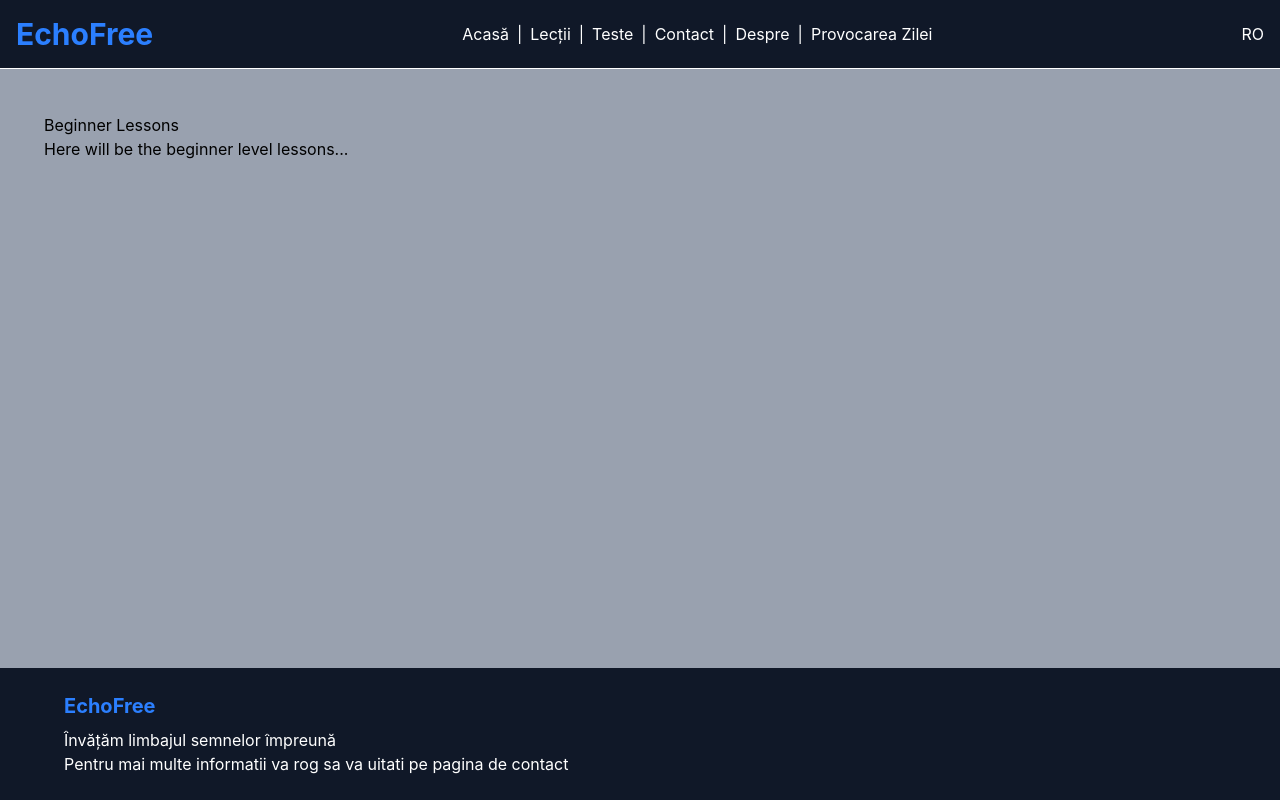
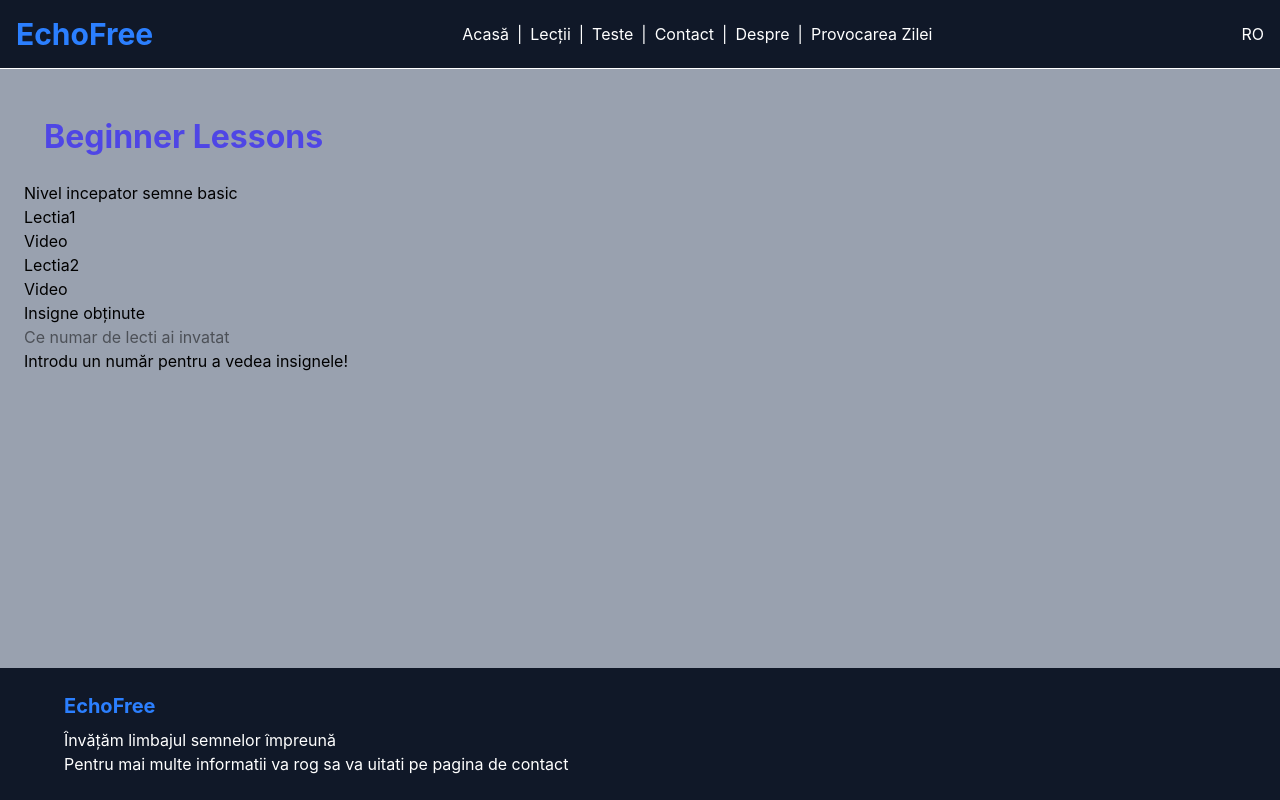
Before and after one commit to Racz-Emanuel/OneYearProject, a Vue app: page /beginner in a window 1280 px wide. Built offline with nearby package versions, Linux system fonts and the light colour scheme.

Commit message:
Am mai aduagat un computed si aranjat pagina de lecti

```diff
--- a/src/components/Acheivements.vue
+++ b/src/components/Acheivements.vue
@@ -1,43 +1,26 @@
+<script setup>
+import { computed, ref } from "vue"
+import BootstrapIcon from "@/components/BootStrapIcons.vue"
 
-<script setup>
-import { ref } from 'vue'
-import BootstrapIcon from '@/components/BootStrapIcons.vue'
-
-const inputValue = ref('')
-const achievements = ref([])
-
-const checkAchievements = (total) => {
-  const newAchievements = []
-  if (total >= 5) newAchievements.push({ name: 'Inceaptor', icon: 'award' })
-  if (total >= 10) newAchievements.push({ name: 'Intermediar', icon: 'star' })
-  if (total >= 20) newAchievements.push({ name: 'Maestru', icon: 'gem' })
-  achievements.value = newAchievements
-}
-
-const addLessons = () => {
-  const num = parseInt(inputValue.value)
-  if (!isNaN(num) && num > 0) {
-    checkAchievements(num)
-    inputValue.value = ''
-  }
-}
+const inputValue = ref("")
+const achievements = computed(() => {
+  const total = parseInt(inputValue.value)
+  if (isNaN(total) || total <= 0) return []
+  const result = []
+  if (total >= 5) result.push({ name: "Inceaptor", icon: "award" })
+  if (total >= 10) result.push({ name: "Intermediar", icon: "star" })
+  if (total >= 20) result.push({ name: "Maestru", icon: "gem" })
+  return result
+})
 </script>
 
 <template>
   <div>
     <h3>Insigne obținute</h3>
 
-
     <div>
-      <input
-        v-model="inputValue"
-        type="number"
-        placeholder="Ce numar de lecti ai invatat"
-
-      />
-      <button @click="addLessons">Verifică</button>
+      <input v-model="inputValue" type="number" placeholder="Ce numar de lecti ai invatat" />
     </div>
-
 
     <div v-if="achievements.length === 0">
       <p>Introdu un număr pentru a vedea insignele!</p>
--- a/src/components/Quote.vue
+++ b/src/components/Quote.vue
@@ -1,15 +1,18 @@
 <script setup>
-import { ref, onMounted } from 'vue'
+import { ref, onMounted } from "vue"
 
-const quote = ref('')
-const author = ref('')
+const quote = ref("")
+const author = ref("")
 
 const quotes = [
-  { text: 'Fiecare semn învățat este o punte către o conversație nouă.', author: 'EchoFree' },
-  { text: 'Limbajul semnelor nu vorbește doar cu mâinile, ci și cu inima.', author: 'Anonim' },
-  { text: 'Învățarea unui semn durează o clipă. Impactul lui durează o viață.', author: 'EchoFree' },
-  { text: 'Nu ești niciodată prea bătrân să înveți un semn nou.', author: 'Proverb' },
-  { text: 'Un semn mic poate deschide o lume mare.', author: 'EchoFree' }
+  { text: "Fiecare semn învățat este o punte către o conversație nouă.", author: "EchoFree" },
+  { text: "Limbajul semnelor nu vorbește doar cu mâinile, ci și cu inima.", author: "Anonim" },
+  {
+    text: "Învățarea unui semn durează o clipă. Impactul lui durează o viață.",
+    author: "EchoFree"
+  },
+  { text: "Nu ești niciodată prea bătrân să înveți un semn nou.", author: "Proverb" },
+  { text: "Un semn mic poate deschide o lume mare.", author: "EchoFree" }
 ]
 
 onMounted(() => {
@@ -23,8 +26,10 @@ onMounted(() => {
   <div>
     <h3>Citat motivațional</h3>
     <blockquote>
-      <p><em>"{{ quote }}"</em></p>
-      <footer>— {{ author }}</footer>
+      <p>
+        <em>"{{ quote }}"</em>
+      </p>
+      <footer>{{ author }}</footer>
     </blockquote>
   </div>
 </template>
--- a/src/lessons/BeginnerLessons.vue
+++ b/src/lessons/BeginnerLessons.vue
@@ -1,14 +1,24 @@
+<script setup>
+import Alphabet from "@/components/Alphabet.vue"
+import Acheivements from "@/components/Acheivements.vue"
+</script>
+
 <template>
   <div class="beginner-lessons">
     <h1>Beginner Lessons</h1>
-    <p>Here will be the beginner level lessons...</p>
+  </div>
+
+  <div>
+    <Alphabet />
+    <Acheivements />
   </div>
 </template>
-
-<script setup></script>
 
 <style scoped>
 .beginner-lessons {
   padding: 20px;
+  color: #4f46e5;
+  font-weight: bold;
+  font-size: 32px;
 }
 </style>
--- a/src/lessons/DifficultLessons.vue
+++ b/src/lessons/DifficultLessons.vue
@@ -1,16 +1,22 @@
+<script setup>
+import Numbers from "@/components/Numbers.vue"
+</script>
+
 <template>
-  <div>
+  <div class="difficult-lessons">
     <h1>Difficult Lessons</h1>
-    <p>Here will be the beginner level lessons...</p>
   </div>
 
-  <div></div>
+  <div>
+    <Numbers />
+  </div>
 </template>
 
-<script setup>
-// Optional script
-</script>
-
 <style scoped>
-/* Optional styles */
+.difficult-lessons {
+  padding: 20px;
+  color: #4f46e5;
+  font-weight: bold;
+  font-size: 32px;
+}
 </style>
--- a/src/lessons/IntermediateLessons.vue
+++ b/src/lessons/IntermediateLessons.vue
@@ -1,14 +1,22 @@
+<script setup>
+import Lessons from "@/components/Lessons.vue"
+</script>
+
 <template>
+  <div class="intermediate-lessons">
+    <h1>Intermediate Lessons</h1>
+  </div>
+
   <div>
-    <h1>Inetrmediate Lessons</h1>
-    <p>Here will be the beginner level lessons...</p>
+    <Lessons />
   </div>
 </template>
 
-<script setup>
-// Optional script
-</script>
-
 <style scoped>
-/* Optional styles */
+.intermediate-lessons {
+  padding: 20px;
+  color: #4f46e5;
+  font-weight: bold;
+  font-size: 32px;
+}
 </style>
--- a/src/router/index.js
+++ b/src/router/index.js
@@ -4,7 +4,7 @@ import LessonsView from "@/sites/LessonsView.vue"
 import QuizView from "@/sites/QuizView.vue"
 import ContactView from "@/sites/ContactView.vue"
 import AboutView from "@/sites/AboutView.vue"
-import DailyChallengeView from "@/sites/DailyChallengeView.vue"
+        import DailyChallengeView from "@/sites/DailyChallengeView.vue"
 import BeginnerLessons from "@/lessons/BeginnerLessons.vue"
 import IntermediateLessons from "@/lessons/IntermediateLessons.vue"
 import DifficultLessons from "@/lessons/DifficultLessons.vue"
--- a/src/sites/HomeView.vue
+++ b/src/sites/HomeView.vue
@@ -1,20 +1,16 @@
 <script setup>
-import Quote from '@/components/Quote.vue';
-import logo from '@/assets/asl.jpg'
-import image from '@/assets/asi.jpg'
-
+import Quote from "@/components/Quote.vue"
+import logo from "@/assets/asl.jpg"
+import image from "@/assets/asi.jpg"
 </script>
 
 <template>
-  <div class = "header">
-    <img :src="logo" alt="logo" class="logo"/>
-    <img :src="image" alt="image" class="image"/>
- <h2 class = "center">Bine ai venit !</h2>
+  <div class="header">
+    <img :src="logo" alt="logo" class="logo" />
+    <img :src="image" alt="image" class="image" />
+    <h2 class="center">Bine ai venit !</h2>
 
- <Quote />
-
-
-
+    <Quote />
   </div>
 </template>
 
@@ -24,12 +20,12 @@ import image from '@/assets/asi.jpg'
 }
 
 .center {
-  position:absolute;
-    top:190px;
-    left:920px;
-    font-weight: bold;
-    font-size: 150%;
-    color: #4076db;
+  position: absolute;
+  top: 190px;
+  left: 690px;
+  font-weight: bold;
+  font-size: 150%;
+  color: #4076db;
 }
 
 .logo {
@@ -40,7 +36,6 @@ import image from '@/assets/asi.jpg'
   height: auto;
 }
 
-
 .image {
   position: absolute;
   top: 280px;
--- a/src/sites/LessonsView.vue
+++ b/src/sites/LessonsView.vue
@@ -2,9 +2,6 @@
 import { computed } from "vue"
 import { useRoute } from "vue-router"
 
-import Lessons from "@/components/Lessons.vue"
-import Acheivements from "@/components/Acheivements.vue"
-import Numbers from "@/components/Numbers.vue"
 import Sign from "@/components/Sign.vue"
 
 const route = useRoute()
@@ -25,15 +22,12 @@ const showMainCompnents = computed(() => route.path == "/lessons")
 
   <div v-if="showMainCompnents">
     <Sign />
-    <Lessons />
-    <Numbers />
-    <Acheivements />
   </div>
   <router-view />
 </template>
 >
 <style scoped>
-lessons-selector. {
+lessons-selector {
   text-align: center;
   margin-bottom: 20px;
 }
```
Also changed, not shown: src/components/Alphabet.vue (+4 -5 lines), 5 other files (tests, documents, lock files or other folders).
